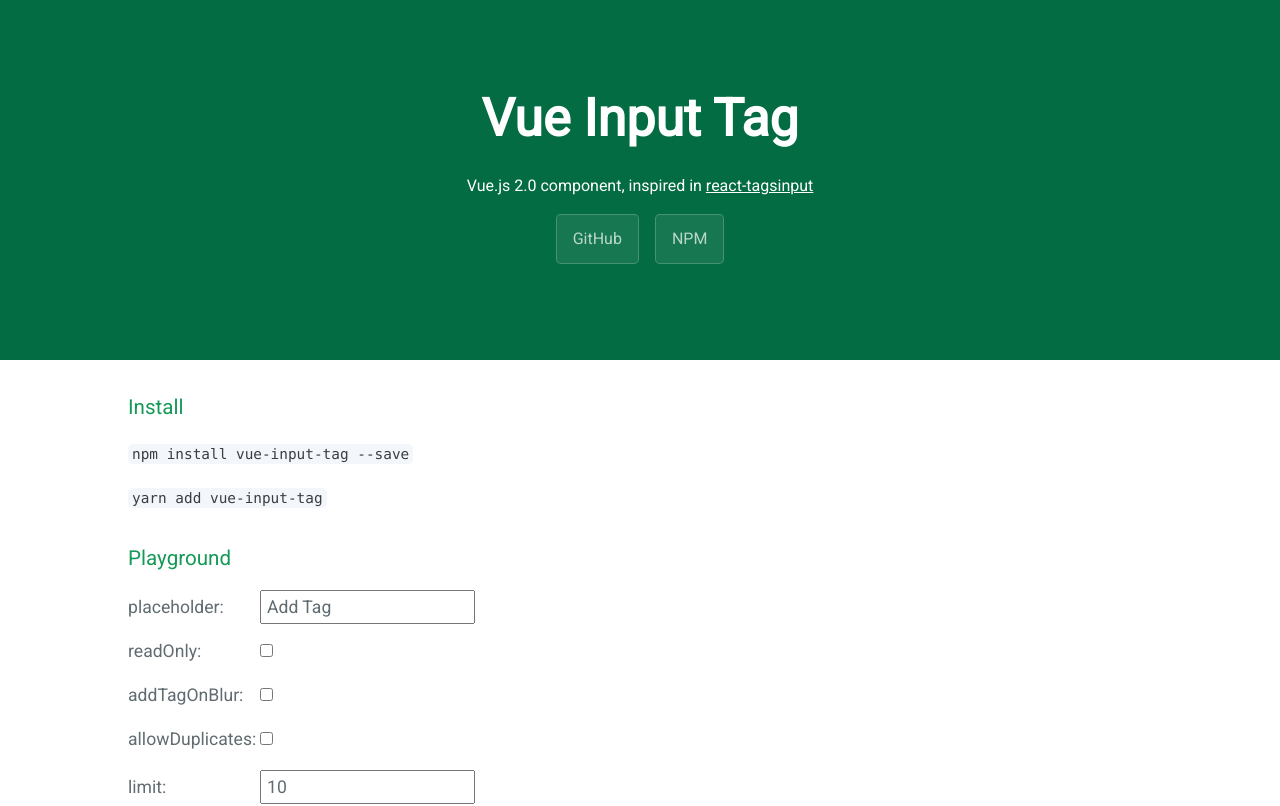
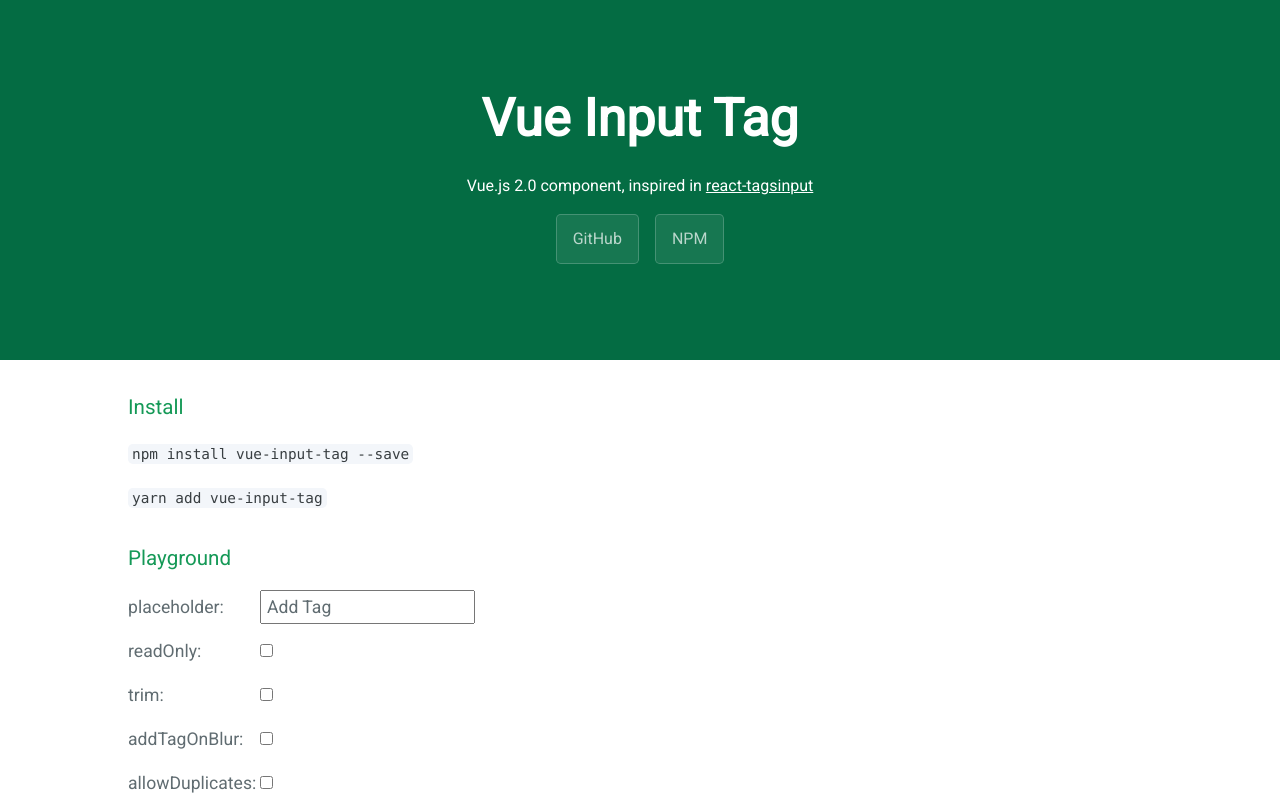
Before and after one commit to matiastucci/vue-input-tag, a Vue app: page / in a window 1280 px wide. Shown: the top 806 px of the page. Built offline with nearby package versions, Linux system fonts and the light colour scheme.

Commit message:
Add trim option to input-tag

```diff
--- a/src/App.vue
+++ b/src/App.vue
@@ -13,6 +13,7 @@
       readOnly: false,
       addTagOnBlur: false,
       allowDuplicates: false,
+      trim: false,
       placeholder: "Add Tag",
       tags: ["Jerry", "Kramer", "Elaine", "George"],
       limit: 10,
@@ -27,6 +28,7 @@
       html += this.placeholder ? ` placeholder="${this.placeholder}"` : "";
       html += ' v-model="tags"';
       html += this.readOnly ? ' :read-only="true"' : "";
+      html += this.trim ? ' trim' : "";
       html += this.addTagOnBlur ? ' :add-tag-on-blur="true"' : "";
       html += this.allowDuplicates ? ' :allow-duplicates="true"' : "";
       html += this.limit ? ' :limit="limit"' : "";
@@ -59,6 +61,10 @@
         <div class="form-group">
           <p class="label">readOnly:</p>
           <input v-model="readOnly" type="checkbox"/>
+        </div>
+        <div class="form-group">
+          <p class="label">trim:</p>
+          <input v-model="trim" type="checkbox"/>
         </div>
         <div class="form-group">
           <p class="label">addTagOnBlur:</p>
@@ -97,6 +103,7 @@
             :placeholder='placeholder'
             :read-only='readOnly'
             :validate='validate'
+            :trim="trim"
             :add-tag-on-blur='addTagOnBlur'
           />
 
--- a/src/components/InputTag.vue
+++ b/src/components/InputTag.vue
@@ -46,6 +46,10 @@
       }
     },
     addTagOnBlur: {
+      type: Boolean,
+      default: false
+    },
+    trim: {
       type: Boolean,
       default: false
     },
@@ -110,12 +114,14 @@
         return;
       }
 
+      const tag = this.trim ? this.newTag.trim() : this.newTag;
+
       if (
-        this.newTag &&
-        (this.allowDuplicates || this.innerTags.indexOf(this.newTag) === -1) &&
-        this.validateIfNeeded(this.newTag)
+        tag &&
+        (this.allowDuplicates || this.innerTags.indexOf(tag) === -1) &&
+        this.validateIfNeeded(tag)
       ) {
-        this.innerTags.push(this.newTag);
+        this.innerTags.push(tag);
         this.newTag = "";
         this.tagChange();
 
```
Also changed, not shown: 1 other file (tests, documents, lock files or other folders).
